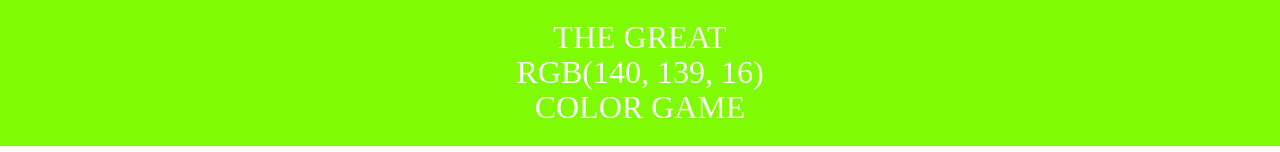
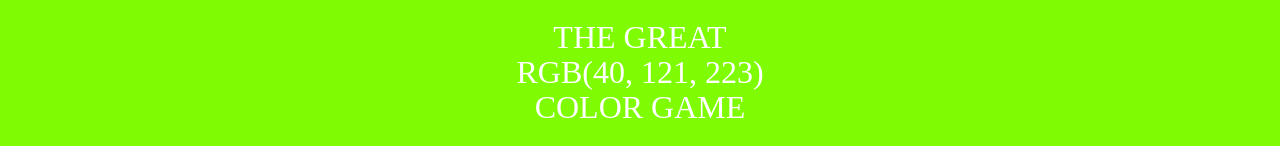
Before and after one commit to TudorBucur19/ColorGame--React, a React (Create React App) app: page / in a window 1280 px wide. Both pictures are taken after a click on the button "PLAY!". Shown: the top 152 px of the page. Built offline with nearby package versions, Linux system fonts and the light colour scheme.

Commit message:
picked color fix

```diff
--- a/src/components/header.jsx
+++ b/src/components/header.jsx
@@ -2,7 +2,7 @@ import React from 'react';
 import './header.styles.css';
 
 const Header = ({pickedColor}) => {
-    console.log(pickedColor);
+
     return(
         <div>
             <h1>The great
--- a/src/components/homepage.jsx
+++ b/src/components/homepage.jsx
@@ -6,14 +6,16 @@ import Header from './header'
 const Home = () => {
   const [squares, setSquares] = useState([]);
   const [difficulty, setDifficulty] = useState(6);
+  const [pickedColor, setPickedColor] = useState();
 
-  console.log(squares);
 
 
   const randomColors = () => {
     const newColors = new Array(difficulty).fill();
-    const colors = newColors.map(el => randomColor());
+    const colors = newColors.map((el, index) => randomColor());
+    let random = Math.floor(Math.random() * difficulty);
     setSquares(colors);
+    setPickedColor(colors[random]);
   };
 
   const easy = () => {
@@ -24,21 +26,21 @@ const Home = () => {
     setDifficulty(6);
   }
 
-  const pickedColor = () => {
-    let random = Math.floor(Math.random() * difficulty);
-    return squares[random];
-  };
-
-  // console.log(squares, pickedColor());
-
+  const checkColor = (i) => {
+      if(pickedColor === squares[i]){
+      return pickedColor;
+    } else {
+      return "none";
+    }
+  }
 
   return (
       <div>
-        <Header pickedColor={pickedColor()}/>
+        <Header pickedColor={pickedColor}/>
         <Stripe updateColors={randomColors} easy={easy} hard={hard}/>
         <div className="container">
           {squares.map(sq =>
-            <Square color={sq} />)}
+            <Square color={sq} checkColor={checkColor()} />)}
         </div>
       </div>
     );
--- a/src/components/square.jsx
+++ b/src/components/square.jsx
@@ -1,9 +1,9 @@
 import React from 'react';
 import './square.styles.css';
 
-const Square = ({color, check}) => {
+const Square = ({color, checkColor}) => {
     return(
-    <div className="square" style={{backgroundColor: color}} onClick={check}>
+    <div className="square" style={{backgroundColor: color}} onClick={checkColor}>
 
     </div>
     )
```
Also changed, not shown: 1 other file (tests, documents, lock files or other folders).
